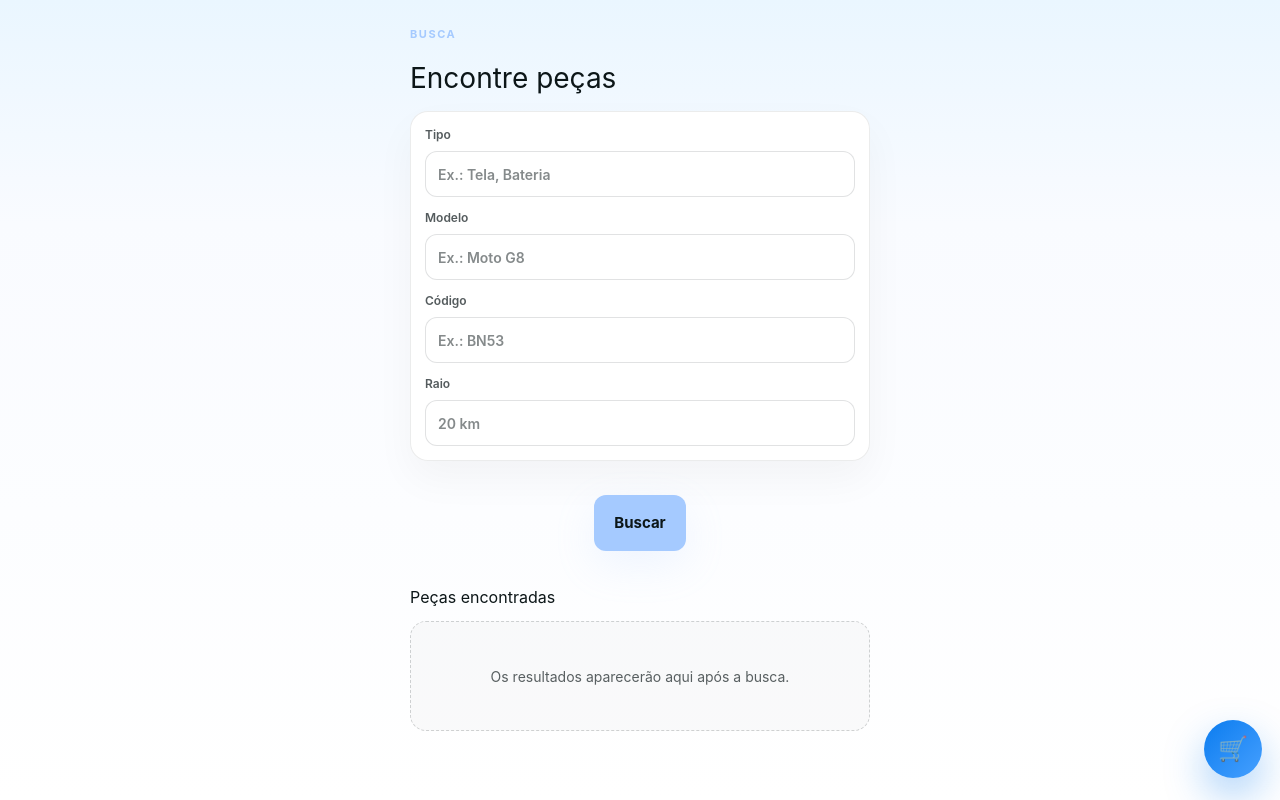
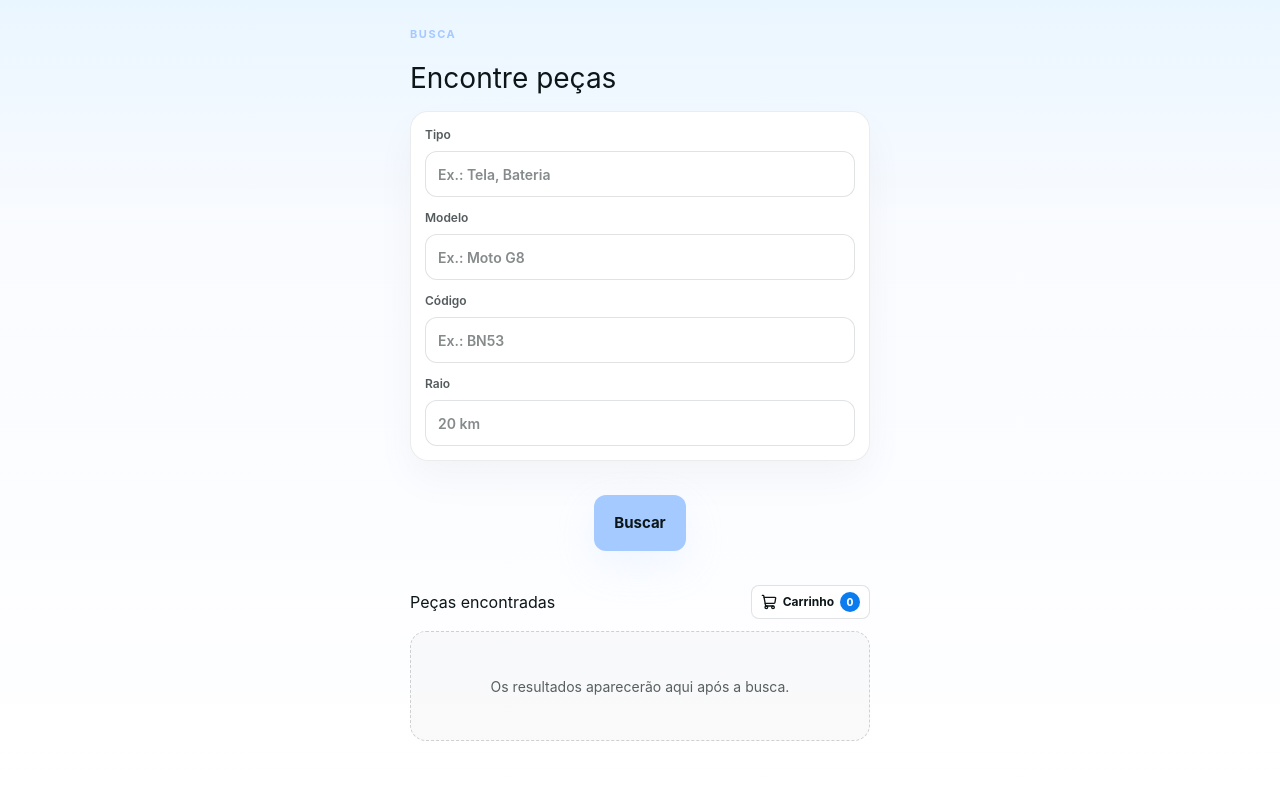
Before and after one commit to Luw17/Enitime-admin, a Next.js app: page /busca in a window 1280 px wide. Built offline with nearby package versions, Linux system fonts and the light colour scheme.

Commit message:
fix: ajuste layout no buscar

```diff
--- a/app/busca/page.tsx
+++ b/app/busca/page.tsx
@@ -1,16 +1,18 @@
 "use client"
 
 import React, { useEffect, useRef, useState } from 'react'
+import { ShoppingCart } from 'lucide-react'
 
 type SearchResult = {
   produto_id?: string | number
   sku?: string
   part_number?: string
-  modelos_compativeis?: string
+  modelos_compativeis?: string | string[]
   tipo_componente?: string
   marca_qualidade?: string
   preco?: string | number
   quantidade_estoque?: number | string
+  estoque_maximo?: number | string
   nome_loja?: string
   vendedor_nome?: string
   distancia_km?: string | number
@@ -95,6 +97,16 @@ function parsePrice(value: unknown): number {
 
 function money(value: number) {
   return new Intl.NumberFormat('pt-BR', { style: 'currency', currency: 'BRL' }).format(value)
+}
+
+function compatibleModels(value: SearchResult['modelos_compativeis'], fallback?: string) {
+  if (Array.isArray(value)) {
+    const models = value.filter((model) => typeof model === 'string').map((model) => model.trim()).filter(Boolean)
+    if (models.length) return models.join(', ')
+  } else if (typeof value === 'string' && value.trim()) {
+    return value.trim()
+  }
+  return fallback || 'Modelo não informado'
 }
 
 export default function SearchPage() {
@@ -396,7 +408,14 @@ export default function SearchPage() {
         <section className="search-mobile-results" aria-live="polite">
           <div className="search-mobile-results__header">
             <h2>Peças encontradas</h2>
-            {results.length > 0 && <span>{results.length} item{results.length === 1 ? '' : 's'}</span>}
+            <div className="search-mobile-results__actions">
+              {results.length > 0 && <span>{results.length} item{results.length === 1 ? '' : 's'}</span>}
+              <button aria-label={`Abrir carrinho, ${cartCount} itens`} className="search-mobile-cart-button" onClick={() => setIsCartOpen(true)} type="button">
+                <ShoppingCart aria-hidden="true" size={16} />
+                <span>Carrinho</span>
+                <span className="search-mobile-cart-button__count">{cartCount}</span>
+              </button>
+            </div>
           </div>
 
           {!results.length ? (
@@ -412,7 +431,7 @@ export default function SearchPage() {
                     <span className="search-mobile-card__distance">{item.distancia_km ? `${item.distancia_km} km` : 'Próximo'}</span>
                   </div>
                   <h3>{item.part_number || item.sku || 'Peça sem código'}</h3>
-                  <p className="search-mobile-card__subline">{item.modelos_compativeis || item.nome_loja || 'Modelo não informado'}</p>
+                  <p className="search-mobile-card__subline">{compatibleModels(item.modelos_compativeis, item.nome_loja)}</p>
                   <div className="search-mobile-card__meta">
                     <div>
                       <span className="search-mobile-card__label">Loja</span>
@@ -433,11 +452,6 @@ export default function SearchPage() {
           )}
         </section>
       </section>
-
-      <button className="cart-fab" type="button" onClick={() => setIsCartOpen(true)}>
-        <span className="cart-fab__icon">🛒</span>
-        {cartCount > 0 && <span className="cart-fab__count">{cartCount}</span>}
-      </button>
 
       {isAddModalOpen && selectedProduct && (
         <div className="mobile-modal-backdrop" onClick={() => setIsAddModalOpen(false)}>
--- a/app/globals.css
+++ b/app/globals.css
@@ -486,6 +486,7 @@ tr:last-child td { border-bottom: 0; }
   display: flex;
   align-items: center;
   justify-content: space-between;
+  flex-wrap: wrap;
   gap: 12px;
 }
 
@@ -495,9 +496,48 @@ tr:last-child td { border-bottom: 0; }
   color: var(--foreground);
 }
 
-.search-mobile-results__header span {
+.search-mobile-results__header > span,
+.search-mobile-results__actions > span {
   font-size: 12px;
   color: rgba(12, 22, 24, 0.6);
+}
+
+.search-mobile-results__actions {
+  display: flex;
+  align-items: center;
+  gap: 10px;
+}
+
+.search-mobile-cart-button {
+  display: inline-flex;
+  align-items: center;
+  justify-content: center;
+  gap: 6px;
+  min-height: 34px;
+  border: 1px solid rgba(12, 22, 24, 0.12);
+  border-radius: 8px;
+  background: #fff;
+  color: var(--foreground);
+  cursor: pointer;
+  font: inherit;
+  font-size: 12px;
+  font-weight: 700;
+  padding: 0 9px;
+}
+
+.search-mobile-cart-button:hover { border-color: #0b7cef; color: #0b7cef; }
+
+.search-mobile-cart-button__count {
+  display: grid;
+  place-items: center;
+  min-width: 20px;
+  height: 20px;
+  border-radius: 999px;
+  background: #0b7cef;
+  color: #fff;
+  font-size: 10px;
+  font-weight: 800;
+  padding: 0 5px;
 }
 
 .search-mobile-empty-state {
@@ -614,44 +654,6 @@ tr:last-child td { border-bottom: 0; }
   color: #fff;
   font-size: 12px;
   font-weight: 700;
-}
-
-.cart-fab {
-  position: fixed;
-  right: 18px;
-  bottom: 22px;
-  z-index: 30;
-  display: inline-flex;
-  align-items: center;
-  justify-content: center;
-  width: 58px;
-  height: 58px;
-  border: 0;
-  border-radius: 999px;
-  background: linear-gradient(135deg, #0b7cef 0%, #46a0ff 100%);
-  color: #fff;
-  box-shadow: 0 18px 40px rgba(11, 124, 239, 0.35);
-}
-
-.cart-fab__icon {
-  font-size: 24px;
-  line-height: 1;
-}
-
-.cart-fab__count {
-  position: absolute;
-  top: -6px;
-  right: -4px;
-  display: grid;
-  place-items: center;
-  min-width: 22px;
-  height: 22px;
-  border-radius: 999px;
-  background: #ff6b57;
-  color: #fff;
-  font-size: 10px;
-  font-weight: 800;
-  padding: 0 6px;
 }
 
 .mobile-modal-backdrop,
```
Also changed, not shown: 1 other file (tests, documents, lock files or other folders).
